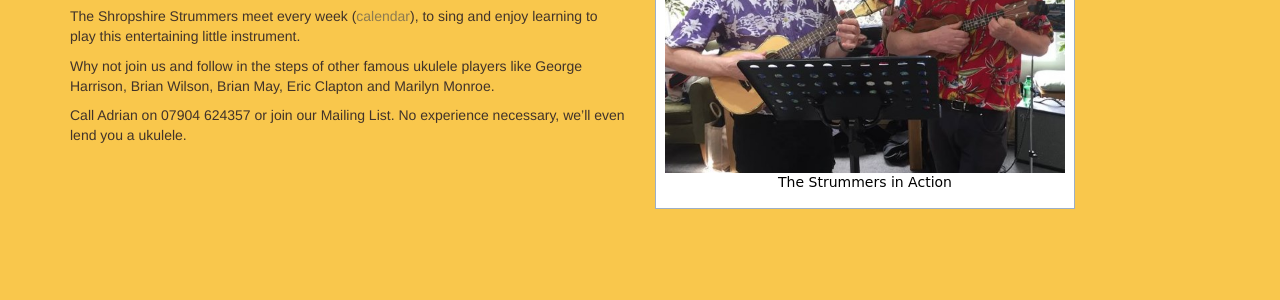
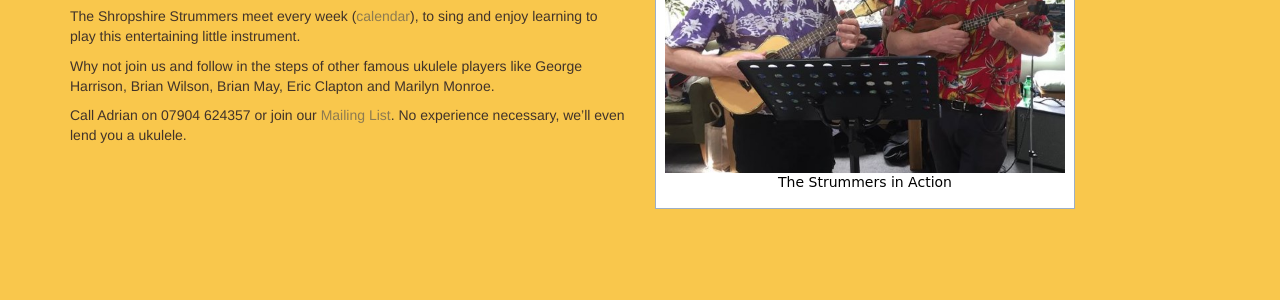
Before and after one commit to joejcollins/ShropshireStrummers, a Jekyll site: the page built from index.md, in a window 1280 px wide. Shown: the part 213-513 px from the top of the page. Built offline with Jekyll 4.4.1, drawn with Linux system fonts in a browser that asks for light colours; part of the change alters nothing that is shown.

```diff
--- a/index.md
+++ b/index.md
@@ -10,4 +10,4 @@ The Shropshire Strummers meet every week ([calendar](/calendar)), to sing and en
 
 Why not join us and follow in the steps of other famous ukulele players like George Harrison, Brian Wilson, Brian May, Eric Clapton and Marilyn Monroe.
 
-Call Adrian on 07904 624357 or join our Mailing List.  No experience necessary, we'll even lend you a ukulele.
+Call Adrian on 07904 624357 or join our [Mailing List](https://groups.google.com/forum/#!forum/shropshirestrummers).  No experience necessary, we'll even lend you a ukulele.
```
